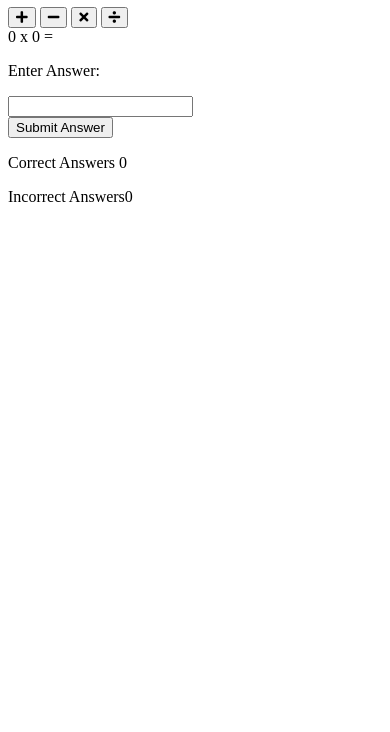
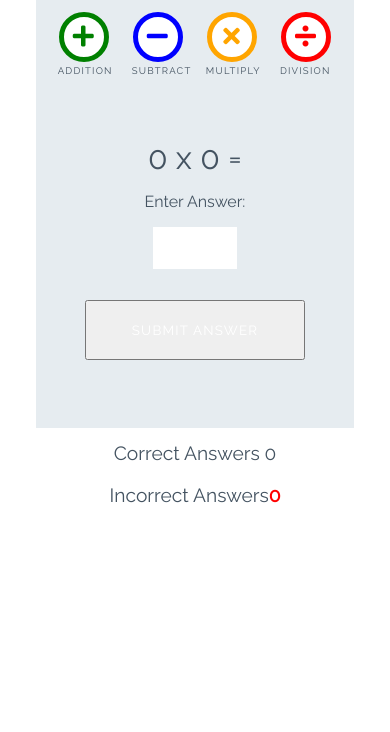
Before and after one commit to TimRas/love-maths-project, a plain HTML site: page index.html in a window 390 px wide. Shown: the part 112-844 px from the top of the page. Drawn offline with Linux system fonts and the light colour scheme.

Commit message:
add styles for game

```diff
--- a/assets/css/style.css
+++ b/assets/css/style.css
@@ -0,0 +1,251 @@
+
+body {
+    background-color: white;
+    font-family: "Raleway", sans-serif;
+    color: #445361;
+    text-align: center;
+}
+
+/* --------- Heading */
+
+.heading {
+    text-align: center;
+    font-size: 2.5rem;
+}
+
+.logo {
+    height: 40px;
+    padding-right: 5px;
+}
+
+/* --------- Game layout */
+
+.game-area {
+    background-color: #E6ECF0;
+    box-sizing: border-box;
+    width: 85%;
+    height: 65vh;
+    max-height: 450px;
+    max-width: 830px;
+    margin-left: auto;
+    margin-right: auto;
+    padding: 1%;
+}
+
+.question-area {
+    width: 50%;
+    font-size: 2rem;
+    margin: auto;
+    padding: 50px 0;
+}
+
+.question-area span {
+    padding: 0 15px;
+}
+
+.score-area {
+    margin: 5px auto;
+    width: 60%;
+    font-size: 1.2rem;
+}
+
+.controls-area {
+    width: 85%;
+    margin: 30px auto;
+}
+
+#score {
+    color: green;
+    font-weight: bold;
+}
+
+#incorrect {
+    color: red;
+    font-weight: bold;
+}
+
+.answer-message {
+    display: none;
+    font-size: 1rem;
+}
+
+#answer-box {
+    border: none;
+    color: #445361;
+    display: inline-block;
+    height: 40px;
+    width: 80px;
+    font-size: 1.2rem;
+}
+
+.scores {
+    display: inline-block;
+    padding: 25px;
+}
+
+/* --------- Buttons */
+
+.btn {
+    width: 220px;
+    height: 60px;
+    font-family: "Raleway", sans-serif;
+    text-transform: uppercase;
+    letter-spacing: 1.2px;
+    color: white;
+}
+
+.btn:focus {
+    outline: none;
+}
+
+.btn--big {
+    padding-top: 10px;
+    border-radius: 50%;
+    background-color: white;
+    border: 10px solid;
+    width: 100px;
+    height: 100px;
+    font-size: 3.2rem;
+    margin: 0 30px;
+    transition: all 0.5s;
+}
+
+.btn--big::after {
+    content: attr(data-type);
+    font-size: 1rem;
+    color: #445361;
+    position: relative;
+    left: -0.5em;
+}
+
+.btn--blue {
+    border-color: blue;
+    color: blue;
+}
+
+.btn--blue:active,
+.btn--blue:hover {
+    background-color: darkblue;
+    color: white;
+}
+
+.btn--orange {
+    border-color: orange;
+    color: orange;
+}
+
+.btn--orange:active,
+.btn--orange:hover {
+    background-color: darkorange;
+    color: white;
+}
+
+.btn--red {
+    border-color: red;
+    color: red;
+}
+
+.btn--red:active,
+.btn--red:hover {
+    background-color: darkred;
+    color: white;
+}
+
+.btn--green {
+    border-color: green;
+    color: green;
+}
+
+.btn--green:active,
+.btn--green:hover {
+    background-color: darkgreen;
+    color: white;
+}
+
+.btn--gray {
+    margin-top: 25px;
+    background-color: #445361;
+    border: 1px transparent;
+    border-radius: 20px;
+}
+
+.btn--gray:active,
+.btn--gray:hover {
+    background-color: #0d1013;
+}
+
+/* --------- Media queries */
+
+@media (max-width: 414px) {
+    .controls-area {
+        width: 100%;
+    }
+
+    .btn--big {
+        margin: 0 10px;
+        padding: 5px;
+        border: 5px solid;
+        width: 50px;
+        height: 50px;
+        font-size: 1.5rem;
+    }
+
+    .btn--big::after {
+        font-size: 0.6rem;
+        left: -0.7rem;
+    }
+
+    .question-area {
+        padding: 10% 0;
+        width: 100%;
+    }
+
+    .question-area span {
+        padding: 0;
+    }
+
+    .answer-message {
+        display: block;
+    }
+
+    #answer-box {
+        display: block;
+        margin: 0 auto;
+    }
+    .btn--gray {
+        margin-top: 0;
+    }
+
+    .score-area {
+        width: 100%;
+    }
+
+    .scores {
+        margin: 0.5em auto;
+        display: block;
+        padding: 5px;
+    }
+
+    .heading {
+        font-size: 2rem;
+    }
+}
+
+@media (max-width: 320px) {
+    .game-area {
+        height: 70vh;
+    }
+
+    .controls-area {
+        width: 75%;
+        margin: 10px auto;
+    }
+
+    .btn--big {
+        margin: 10px 10px;
+    }
+    .question-area {
+        padding: 10px 0;
+    }
+
+}
--- a/index.html
+++ b/index.html
@@ -20,16 +20,16 @@
 
     <div class="game-area">
         <div class="controls-area">
-            <button class="btn btn--big btn--green">
+            <button data-type="addition" class="btn btn--big btn--green">
                 <i class="fas fa-plus"></i>
             </button>
-            <button class="btn btn--big btn--blue">
+            <button data-type="subtract" class="btn btn--big btn--blue">
                 <i class="fas fa-minus"></i>
             </button>
-            <button class="btn btn--big btn--orange">
+            <button data-type="multiply" class="btn btn--big btn--orange">
                 <i class="fas fa-times"></i>
             </button>
-            <button class="btn btn--big btn--red">
+            <button data-type="division" class="btn btn--big btn--red">
                 <i class="fas fa-divide"></i>
             </button>
         </div>
@@ -41,7 +41,7 @@
             <p class="answer-message">Enter Answer:</p>
             <input id="answer-box" type="number">
         </div>
-        <button class="btn btn--grey">Submit Answer</button>
+        <button data-type="submit" class="btn btn--grey">Submit Answer</button>
     </div>
 
     <div class="score-area">
```
